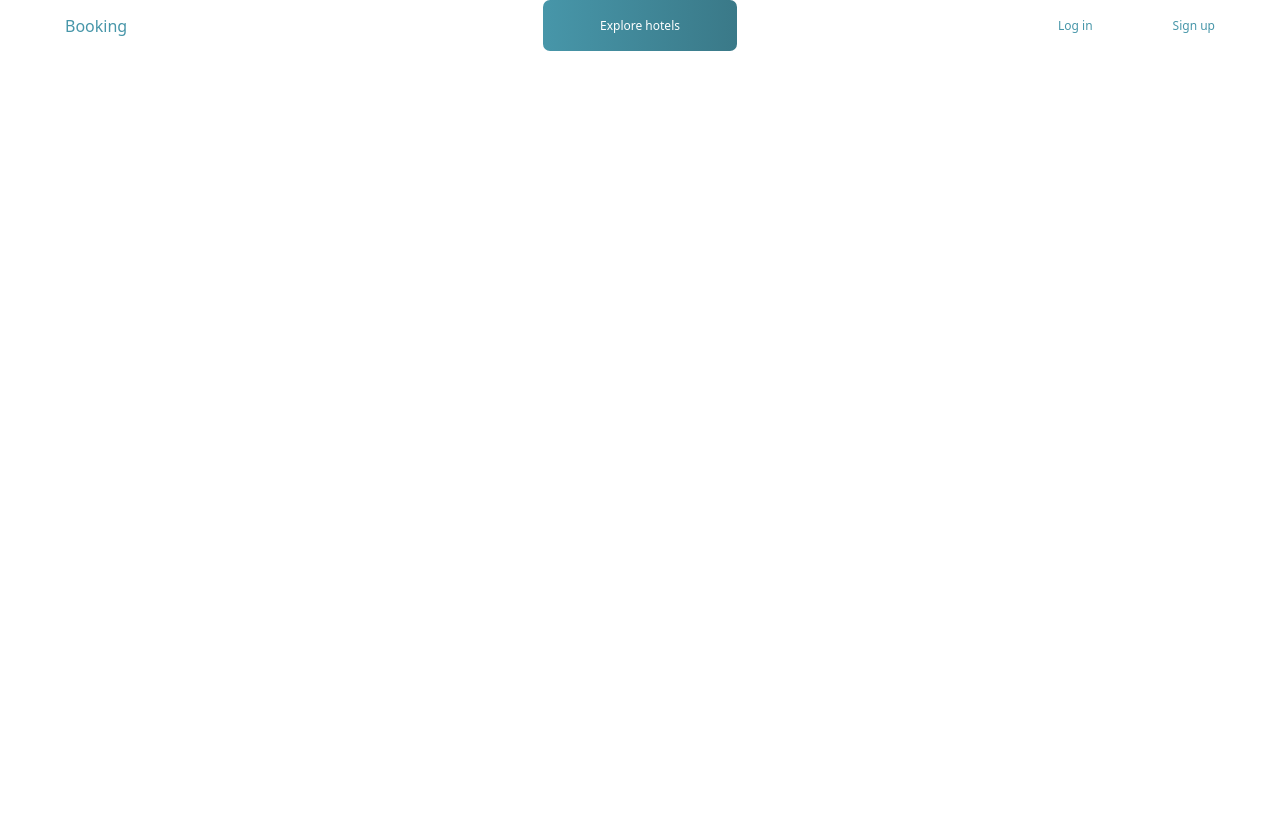
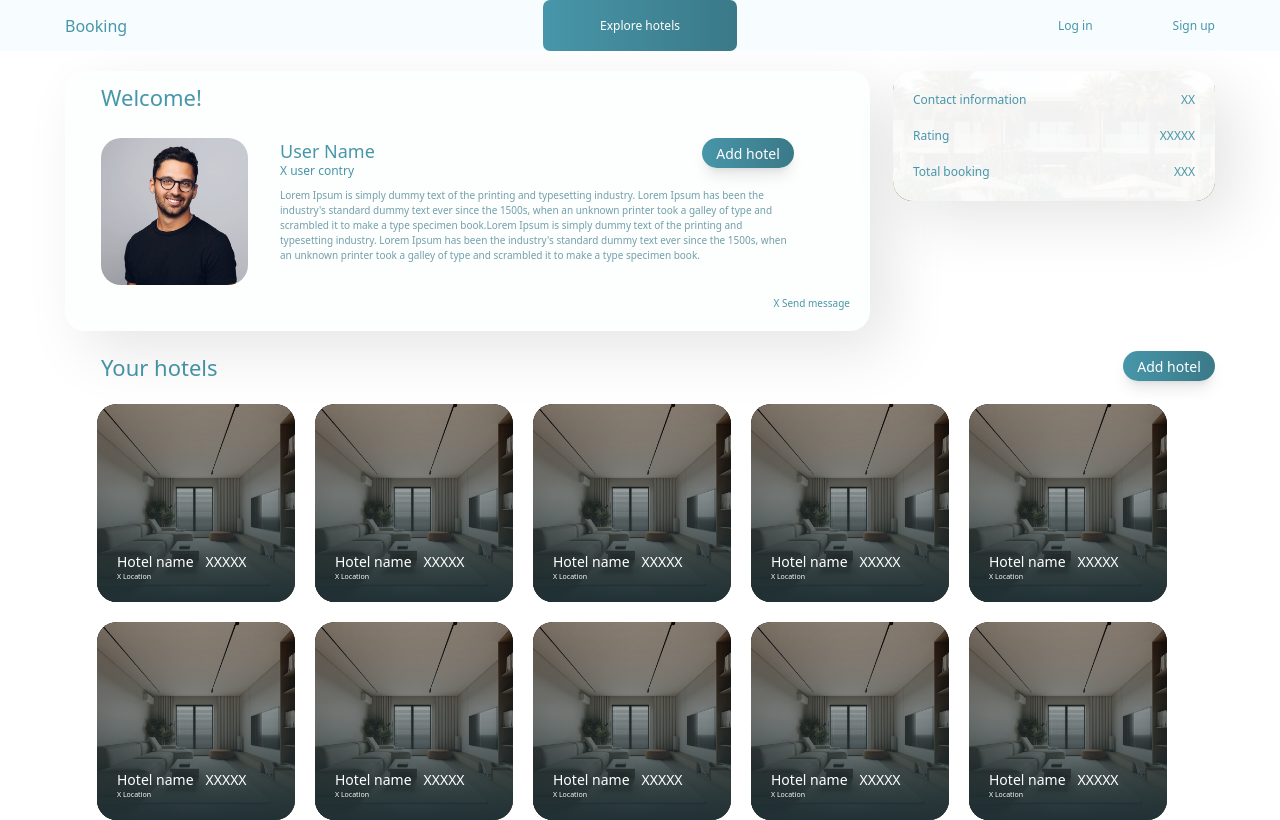
Before and after one commit to amineallioua/Hotel-project, a Vue app: page /Profile in a window 1280 px wide. Built offline with nearby package versions, Linux system fonts and the light colour scheme.

Commit message:
added profile page

```diff
--- a/src/components/navbar.vue
+++ b/src/components/navbar.vue
@@ -1,5 +1,5 @@
 <template>
-<div class=" w-full h-[51px] bg-white px-[65px] flex justify-between items-center fixed z-10 " >
+<div class=" w-full h-[51px] bg-[#f7fdff]  px-[65px] flex justify-between items-center fixed z-10 " >
     <h2 class="w-[194px] text-[#4796A9] text-[16px] font-[500] " > <router-link to="/"> Booking</router-link> </h2>
     <router-link  class=" p-0 m-0 h-full " to="/explore" >
         <button class=" w-[194px] h-full rounded-[7px] bg-custom-gradient  text-white text-[12px] font-[500] " >Explore hotels</button>
--- a/src/router/router.js
+++ b/src/router/router.js
@@ -8,6 +8,8 @@
 import HotelDetails from '../views/hotelDetails.vue'
 import BookPage from '../views/bookPage.vue'
 import SettingsPage from '../views/settingsPage.vue'
+import ProfilePage from '../views/profilePage.vue'
+
 
 
 
@@ -21,7 +23,8 @@ import SettingsPage from '../views/settingsPage.vue'
     {path:'/search' , component:searchPage  },
     {path:'/HotelDetails' , component:HotelDetails },
     {path:'/Book' , component:BookPage  },
-    {path:'/Settings', component:SettingsPage}
+    {path:'/Settings', component:SettingsPage},
+    {path:'/Profile' , component:ProfilePage }
   ]
 
   const router = createRouter({
--- /dev/null
+++ b/src/views/profilePage.vue
@@ -0,0 +1,87 @@
+<template>
+    <div class="w-full h-full  px-[65px] pt-[51px]  ">
+        <div class=" flex justify-between mt-5 ">
+            <div
+                class=" relative w-[70%] h-[260px] bg-[#CEE1E5] bg-opacity-5 px-[36px] p-[10px] shadow-custom rounded-[20px] ">
+                <p class=" absolute text-[#4796A9] font-[400] text-[10px] bottom-5 right-5 "> X Send message</p>
+                <h1 class=" font-[500] text-[22px] text-[#4796A9] mb-6 ">Welcome!</h1>
+                <div class=" flex gap-8 ">
+                    <div class=" min-w-[147px] h-[147px] bg-black rounded-[20px] overflow-hidden ">
+                        <img src="../assets/personal.jpeg" class=" w-full h-full object-cover "alt="">
+                    </div>
+                    <div class="w-full flex flex-col gap-1 pr-10 ">
+                        <div class=" flex justify-between h-[20px]   ">
+                            <h1 class=" font-[500] text-[18px] text-[#4796A9] ">User Name</h1>
+                            <button
+                                class=" rounded-[20px] shadow-lg bg-custom-gradient text-white w-[92px] h-[30px] font-[500] text-[14px] ">Add
+                                hotel</button>
+                        </div>
+                        <p class=" text-[#4796A9] text-[12px] font-[400] "> X user contry</p>
+                        <p class=" text-[#729FAA] font-[400] text-[10px] mt-1  ">Lorem Ipsum is simply dummy text of the
+                            printing and typesetting industry. Lorem Ipsum has been the industry's standard dummy text
+                            ever since the 1500s, when an unknown printer took a galley of type and scrambled it to make
+                            a type specimen book.Lorem Ipsum is simply dummy text of the printing and typesetting
+                            industry. Lorem Ipsum has been the industry's standard dummy text ever since the 1500s, when
+                            an unknown printer took a galley of type and scrambled it to make a type specimen book.</p>
+                    </div>
+                </div>
+            </div>
+            <div class=" relative w-[28%] h-[130px] overflow-hidden   shadow-custom rounded-[20px] ">
+                <div
+                    class=" absolute h-full w-full bg-white bg-opacity-95 p-5 flex flex-col justify-between text-[#4796A9] font-[500] text-[12px]  ">
+                    <div class=" flex justify-between ">
+                        <h1>Contact information</h1>
+                        <p>XX</p>
+                    </div>
+                    <div class=" flex justify-between ">
+                        <h1>Rating</h1>
+                        <p>XXXXX</p>
+                    </div>
+                    <div class=" flex justify-between ">
+                        <h1>Total booking</h1>
+                        <p>XXX</p>
+                    </div>
+
+                </div>
+                <img src="../assets/profile.jpeg" class="  w-full h-full object-cover  " alt="">
+            </div>
+        </div>
+        <div class=" flex justify-between my-5 ">
+            <h1 class=" font-[500] text-[22px] text-[#4796A9] ml-[36px] ">Your hotels</h1> <button
+                class=" rounded-[20px] shadow-lg bg-custom-gradient text-white w-[92px] h-[30px] font-[500] text-[14px] ">Add
+                hotel</button>
+        </div>
+
+
+
+        <div class=" w-full pl-[32px] flex flex-wrap gap-5  " >
+
+
+
+            <div class=" w-[198px] h-[198px] rounded-[20px] bg-black overflow-hidden relative" v-for="(item, index) in 10" :key="index" >
+            <img src="../assets/aboutusImg.jpeg" class=" w-full h-full object-cover absolute " alt="">
+            <div class=" w-full h-full absolute bg-profileCard-gradient px-5 py-5 flex flex-col justify-end ">
+                <div>
+                <div class=" flex font-[500] text-[14px] text-white  gap-3 " >  <h1  >Hotel name</h1> <p>XXXXX</p> </div>
+                <p class="font-[500] text-[7px] text-white" >X Location</p>
+            </div>
+            </div>
+        </div>
+
+
+        </div>
+
+
+
+
+
+
+    </div>
+
+
+</template>
+<script>
+export default {
+
+}
+</script>
--- a/tailwind.config.js
+++ b/tailwind.config.js
@@ -25,7 +25,9 @@ export default {
           "linear-gradient(to bottom, #181C1D1A 10%, #242828 100%)",
         'card-gradient2': 'linear-gradient(to right, #2D555FDB 50%, #203135DB 86%)',
         'deatils-gradient': 'linear-gradient(to left,  #5DB0C500 20% , #2D555F 100% )',
-             },
+        'profileCard-gradient': 'linear-gradient(to bottom,  #5E8F9B00 0% , #203135 100% )',
+
+      },
     },
   },
   plugins: [],
```
Also changed, not shown: src/assets/personal.jpeg (added), src/assets/profile.jpeg (added).
